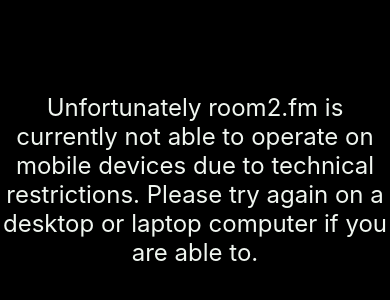
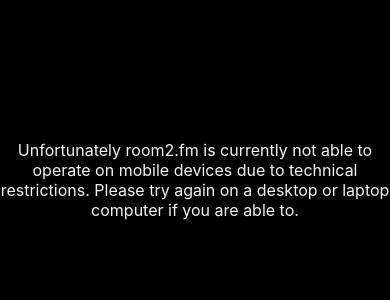
Before and after one commit to patrickahase/room2.fm, a React (Create React App) app in the folder client/: page / in a window 390 px wide. Shown: the part 242-542 px from the top of the page. Built offline with nearby package versions, Linux system fonts and the light colour scheme; the HTML template or start-up script is replaced by a standard one; a web font is replaced by a local one; what gl-react, suncalc would draw is missing.

Commit message:
updated modal

```diff
--- a/client/src/App.css
+++ b/client/src/App.css
@@ -223,7 +223,7 @@
   overflow: auto;
   color: var(--comp-col-02);
   font-size: 2rem;
-  height: 100%;
+  min-height: 100%;
   display: flex;
   flex-direction: column;
   justify-content: space-between;
@@ -747,8 +747,14 @@
   margin: auto 0;
 }
 
-@media screen and (max-width: 1080px) {
+@media screen and (max-width: 1260px) {
   :root{
     font-size: 12px;
   }
 }
+
+@media screen and (max-width: 1080px) {
+  :root{
+    font-size: 8px;
+  }
+}
```
Also changed, not shown: 7 other files (tests, documents, lock files or other folders).
